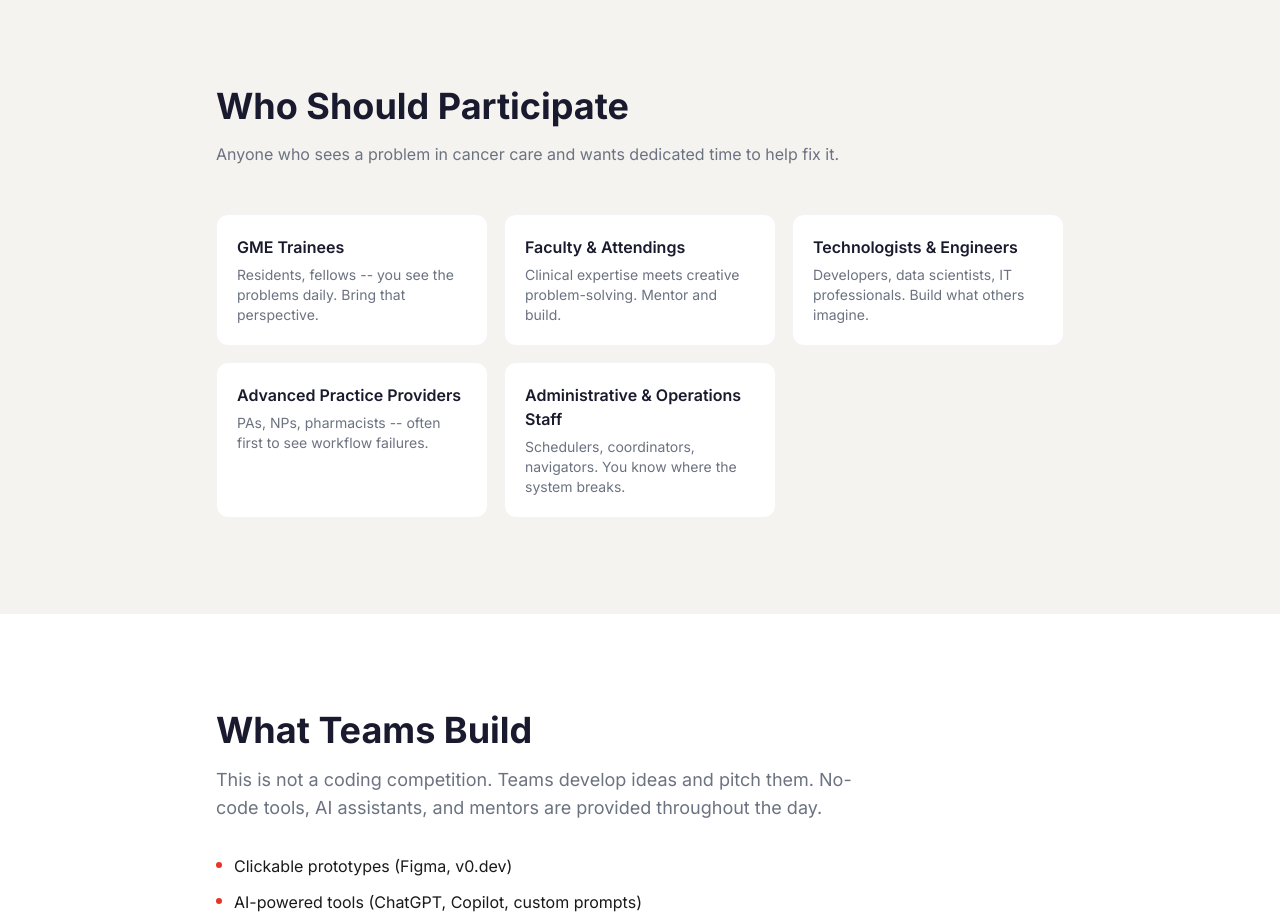
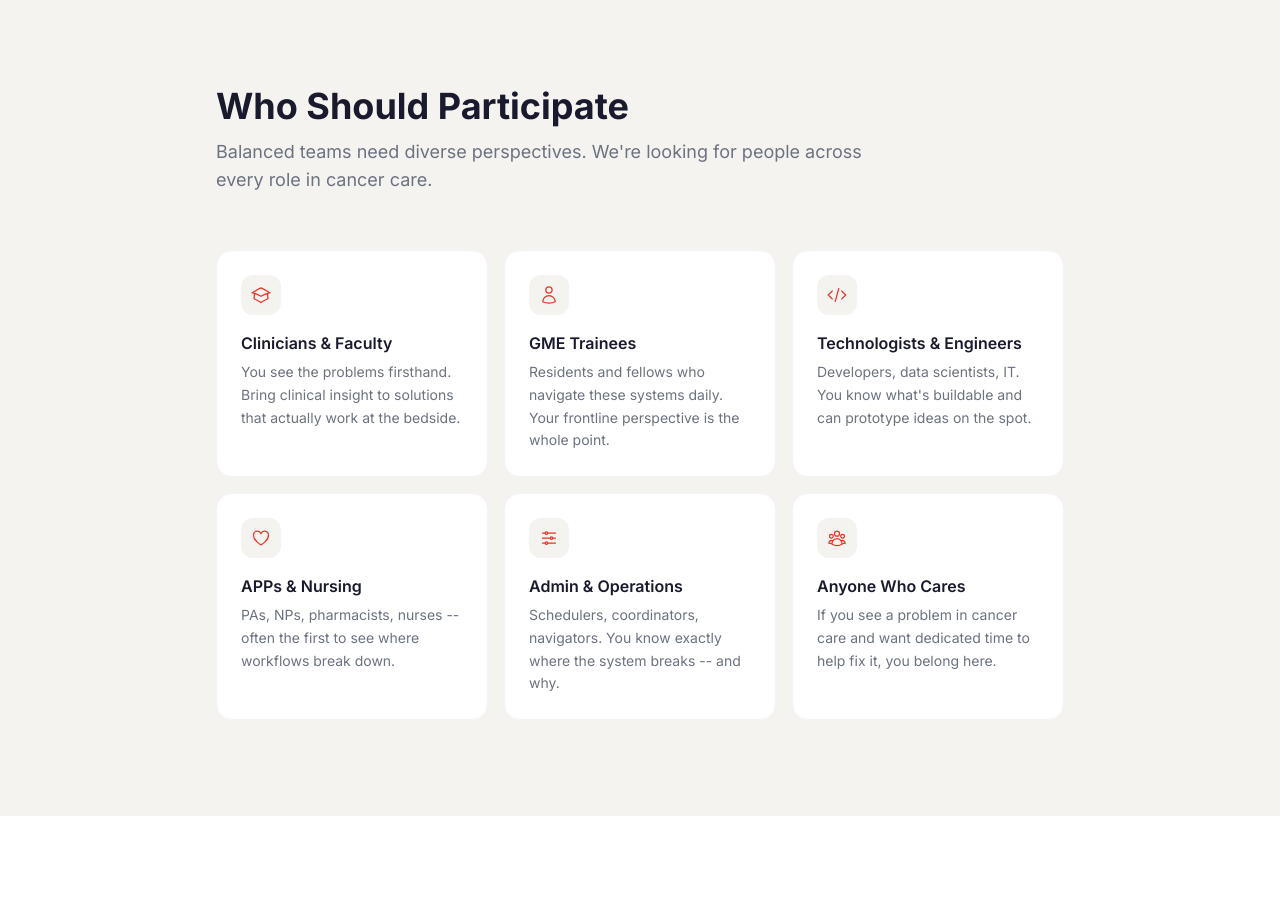
Before and after one commit to kabsam549-bot/hacking-cancer-care, a Next.js app: page / in a window 1280 px wide. Shown: the part 3280-4195 px from the top of the page. Built offline with nearby package versions, Linux system fonts and the light colour scheme.

Commit message:
v4: Who Should Participate — 6 cards in 3x2 grid, icons, stagger fade-in

```diff
--- a/src/components/WhoShouldParticipate.tsx
+++ b/src/components/WhoShouldParticipate.tsx
@@ -1,48 +1,108 @@
+"use client";
+
+import { useEffect, useRef, useState } from "react";
+
 const roles = [
   {
-    title: "GME Trainees",
-    desc: "Residents, fellows -- you see the problems daily. Bring that perspective.",
+    title: "Clinicians & Faculty",
+    desc: "You see the problems firsthand. Bring clinical insight to solutions that actually work at the bedside.",
+    icon: (
+      <svg className="w-5 h-5" fill="none" viewBox="0 0 24 24" stroke="currentColor" strokeWidth={1.5}>
+        <path d="M4.26 10.147a60.438 60.438 0 0 0-.491 6.347A48.62 48.62 0 0 1 12 20.904a48.62 48.62 0 0 1 8.232-4.41 60.46 60.46 0 0 0-.491-6.347m-15.482 0a50.636 50.636 0 0 0-2.658-.813A59.906 59.906 0 0 1 12 3.493a59.903 59.903 0 0 1 10.399 5.84c-.896.248-1.783.52-2.658.814m-15.482 0A50.717 50.717 0 0 1 12 13.489a50.702 50.702 0 0 1 7.74-3.342" />
+      </svg>
+    ),
   },
   {
-    title: "Faculty & Attendings",
-    desc: "Clinical expertise meets creative problem-solving. Mentor and build.",
+    title: "GME Trainees",
+    desc: "Residents and fellows who navigate these systems daily. Your frontline perspective is the whole point.",
+    icon: (
+      <svg className="w-5 h-5" fill="none" viewBox="0 0 24 24" stroke="currentColor" strokeWidth={1.5}>
+        <path d="M15.75 6a3.75 3.75 0 1 1-7.5 0 3.75 3.75 0 0 1 7.5 0ZM4.501 20.118a7.5 7.5 0 0 1 14.998 0A17.933 17.933 0 0 1 12 21.75c-2.676 0-5.216-.584-7.499-1.632Z" />
+      </svg>
+    ),
   },
   {
     title: "Technologists & Engineers",
-    desc: "Developers, data scientists, IT professionals. Build what others imagine.",
+    desc: "Developers, data scientists, IT. You know what's buildable and can prototype ideas on the spot.",
+    icon: (
+      <svg className="w-5 h-5" fill="none" viewBox="0 0 24 24" stroke="currentColor" strokeWidth={1.5}>
+        <path d="M17.25 6.75 22.5 12l-5.25 5.25m-10.5 0L1.5 12l5.25-5.25m7.5-3-4.5 16.5" />
+      </svg>
+    ),
   },
   {
-    title: "Advanced Practice Providers",
-    desc: "PAs, NPs, pharmacists -- often first to see workflow failures.",
+    title: "APPs & Nursing",
+    desc: "PAs, NPs, pharmacists, nurses -- often the first to see where workflows break down.",
+    icon: (
+      <svg className="w-5 h-5" fill="none" viewBox="0 0 24 24" stroke="currentColor" strokeWidth={1.5}>
+        <path d="M21 8.25c0-2.485-2.099-4.5-4.688-4.5-1.935 0-3.597 1.126-4.312 2.733-.715-1.607-2.377-2.733-4.313-2.733C5.1 3.75 3 5.765 3 8.25c0 7.22 9 12 9 12s9-4.78 9-12Z" />
+      </svg>
+    ),
   },
   {
-    title: "Administrative & Operations Staff",
-    desc: "Schedulers, coordinators, navigators. You know where the system breaks.",
+    title: "Admin & Operations",
+    desc: "Schedulers, coordinators, navigators. You know exactly where the system breaks -- and why.",
+    icon: (
+      <svg className="w-5 h-5" fill="none" viewBox="0 0 24 24" stroke="currentColor" strokeWidth={1.5}>
+        <path d="M10.5 6h9.75M10.5 6a1.5 1.5 0 1 1-3 0m3 0a1.5 1.5 0 1 0-3 0M3.75 6H7.5m3 12h9.75m-9.75 0a1.5 1.5 0 0 1-3 0m3 0a1.5 1.5 0 0 0-3 0m-3.75 0H7.5m9-6h3.75m-3.75 0a1.5 1.5 0 0 1-3 0m3 0a1.5 1.5 0 0 0-3 0m-9.75 0h9.75" />
+      </svg>
+    ),
+  },
+  {
+    title: "Anyone Who Cares",
+    desc: "If you see a problem in cancer care and want dedicated time to help fix it, you belong here.",
+    icon: (
+      <svg className="w-5 h-5" fill="none" viewBox="0 0 24 24" stroke="currentColor" strokeWidth={1.5}>
+        <path d="M18 18.72a9.094 9.094 0 0 0 3.741-.479 3 3 0 0 0-4.682-2.72m.94 3.198.001.031c0 .225-.012.447-.037.666A11.944 11.944 0 0 1 12 21c-2.17 0-4.207-.576-5.963-1.584A6.062 6.062 0 0 1 6 18.719m12 0a5.971 5.971 0 0 0-.941-3.197m0 0A5.995 5.995 0 0 0 12 12.75a5.995 5.995 0 0 0-5.058 2.772m0 0a3 3 0 0 0-4.681 2.72 8.986 8.986 0 0 0 3.74.477m.94-3.197a5.971 5.971 0 0 0-.94 3.197M15 6.75a3 3 0 1 1-6 0 3 3 0 0 1 6 0Zm6 3a2.25 2.25 0 1 1-4.5 0 2.25 2.25 0 0 1 4.5 0Zm-13.5 0a2.25 2.25 0 1 1-4.5 0 2.25 2.25 0 0 1 4.5 0Z" />
+      </svg>
+    ),
   },
 ];
 
 export default function WhoShouldParticipate() {
+  const [visible, setVisible] = useState(false);
+  const ref = useRef<HTMLDivElement>(null);
+
+  useEffect(() => {
+    const observer = new IntersectionObserver(
+      ([entry]) => { if (entry.isIntersecting) setVisible(true); },
+      { threshold: 0.1 }
+    );
+    if (ref.current) observer.observe(ref.current);
+    return () => observer.disconnect();
+  }, []);
+
   return (
     <section id="who" className="py-24 bg-[var(--color-warm-gray)]">
       <div className="max-w-4xl mx-auto px-6">
-        <h2 className="text-3xl sm:text-4xl font-bold text-[var(--color-navy)] mb-4">
+        <h2 className="text-3xl sm:text-4xl font-bold text-[var(--color-navy)] mb-3">
           Who Should Participate
         </h2>
-        <p className="text-[var(--color-text-muted)] mb-12 max-w-2xl">
-          Anyone who sees a problem in cancer care and wants dedicated time to
-          help fix it.
+        <p className="text-lg text-[var(--color-text-muted)] mb-14 max-w-2xl">
+          Balanced teams need diverse perspectives. We&apos;re looking for people across
+          every role in cancer care.
         </p>
 
-        <div className="grid sm:grid-cols-2 lg:grid-cols-3 gap-4">
-          {roles.map((r) => (
+        <div ref={ref} className="grid sm:grid-cols-2 lg:grid-cols-3 gap-4">
+          {roles.map((r, i) => (
             <div
               key={r.title}
-              className="bg-white rounded-xl p-5 border border-gray-100"
+              className="bg-white rounded-2xl p-6 border border-gray-100 hover:border-gray-200 hover:shadow-md transition-all duration-300 group"
+              style={{
+                opacity: visible ? 1 : 0,
+                transform: visible ? "translateY(0)" : "translateY(20px)",
+                transition: `opacity 0.4s ease ${i * 0.08}s, transform 0.4s ease ${i * 0.08}s, box-shadow 0.2s ease, border-color 0.2s ease`,
+              }}
             >
+              <div className="w-10 h-10 rounded-xl bg-[var(--color-warm-gray)] group-hover:bg-red-50 flex items-center justify-center text-[var(--color-accent)] transition-colors duration-300 mb-4">
+                {r.icon}
+              </div>
               <h3 className="font-semibold text-[var(--color-navy)] mb-1.5">
                 {r.title}
               </h3>
-              <p className="text-sm text-[var(--color-text-muted)]">{r.desc}</p>
+              <p className="text-sm text-[var(--color-text-muted)] leading-relaxed">
+                {r.desc}
+              </p>
             </div>
           ))}
         </div>
```
